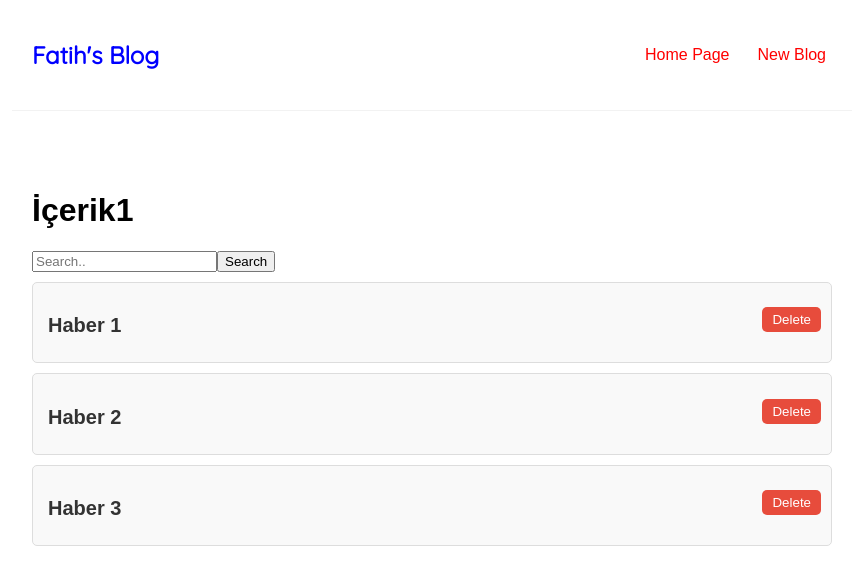
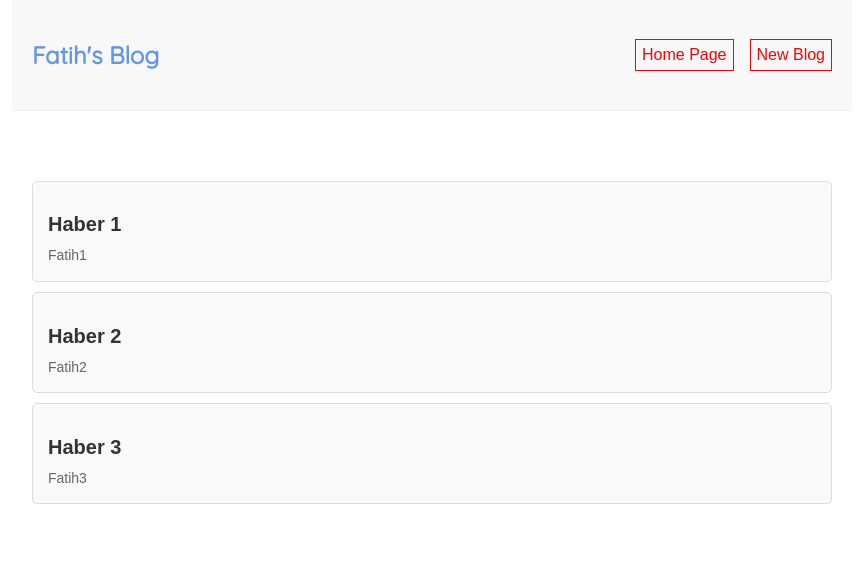
Before and after one commit to fatiihvarol/Blog-Page-With-React, a React (Create React App) app: page / in a window 1280 px wide. Shown: the top 584 px of the page, without its empty margins (208-1071 px from the left). Built offline with nearby package versions, Linux system fonts and the light colour scheme; data requests are answered from the project's data file; a web font is replaced by a local one.

Commit message:
BlogPage and css added and updated

```diff
--- a/package.json
+++ b/package.json
@@ -8,6 +8,7 @@
     "@testing-library/user-event": "^13.5.0",
     "react": "^18.2.0",
     "react-dom": "^18.2.0",
+    "react-router-dom": "^5.3.4",
     "react-scripts": "5.0.1",
     "web-vitals": "^2.1.4"
   },
--- a/src/App.js
+++ b/src/App.js
@@ -1,17 +1,31 @@
 
 import Navbar from './Navbar';
 import Home from './Home';
+import Create from './Create'
+import { BrowserRouter as Router, Route, Switch } from 'react-router-dom';
+import BlogPage from './BlogPage';
 
 function App() {
     return (
+        <Router>
+            <div className="App">
+                <Navbar />
+                <div className='content'>
+                    <Switch>
+                        <Route exact path="/">
+                            <Home />
+                        </Route>
+                        <Route exact path="/create">
+                            <Create />
+                        </Route>
+                        <Route exact path="/blogs/:id">
+                            <BlogPage />
+                        </Route>
+                    </Switch>
+                </div>
 
-        <div className="App">
-            <Navbar />
-            <div className='content'>
-                <Home />
             </div>
-
-        </div>
+        </Router>
     );
 }
 
--- a/src/BlogList.js
+++ b/src/BlogList.js
@@ -1,18 +1,20 @@
+import { Link } from 'react-router-dom'
 const BlogList = (props) => {
     const blogs = props.blogs
 
     return (
         <div className="blogList">
-            <h1 >{props.title}</h1>
-            <input id='searchTxt' type="text" placeholder="Search.."></input>
-            <button id="1" onClick={() => props.searchHandler(document.getElementById("searchTxt").value)}> Search </button>
+
             {
 
                 blogs.map((blog) => (
                     <div className="blogs-preview" key={blog.id}>
-                        <h2>{blog.title}</h2>
-                        <button onClick={() => props.deleteHandler(blog.id)}>Delete</button>
+                        <Link to={`/blogs/${blog.id}`}>
+                            <h2>{blog.title}</h2>
+                            <p>{blog.yazar}</p>
+                        </Link>
                     </div>
+
                 ))}
         </div>
     );
--- /dev/null
+++ b/src/BlogPage.js
@@ -0,0 +1,14 @@
+import { useParams } from "react-router-dom/cjs/react-router-dom.min";
+
+const BlogPage = () => {
+    const { id } = useParams()
+    return (
+
+        <div className="BlogPage">
+
+            <h1>BLOG PAGE !! - {id}</h1>
+        </div>
+    );
+}
+
+export default BlogPage;
--- /dev/null
+++ b/src/Create.js
@@ -0,0 +1,14 @@
+const createBlog = () => {
+    return (
+        <div className="createBlog">
+            <h2 >Add Blog Page</h2>
+            <h2 >Add Blog Page</h2>
+            <h2 >Add Blog Page</h2>
+            <h2 >Add Blog Page</h2>
+            <h2 >Add Blog Page</h2>
+
+        </div>
+    );
+}
+
+export default createBlog;
--- a/src/Home.js
+++ b/src/Home.js
@@ -1,32 +1,14 @@
 import { useEffect, useState } from "react";
 import BlogList from "./BlogList";
+import useFetch from "./useFetch";
 const Home = () => {
 
-    const [name, setName] = useState('fatih')
+    const { data: blogs, isPending } = useFetch('http://localhost:8000/blogs')
 
-    const [blogs, setBlog] = useState(null);
-
-    const deleteHandler = (id) => {
-        const newBlogs = blogs.filter(blog => blog.id !== id)
-        setBlog(newBlogs);
-    }
-    const searchHandler = (title) => {
-        const newBlogs = blogs.filter(blog => blog.title === title)
-        setBlog(newBlogs);
-    }
-    useEffect(() => {
-        fetch('http://localhost:8000/blogs')
-            .then(res => {
-                return res.json()
-            })
-            .then(data => {
-                console.log(data)
-                setBlog(data)
-            })
-    }, [])
     return (
         <div className="home">
-            {blogs && <BlogList blogs={blogs} title={"İçerik1"} deleteHandler={deleteHandler} searchHandler={searchHandler} />}
+            {isPending && <div>Loading..</div>}
+            {blogs && <BlogList blogs={blogs} title={"İçerik1"} />}
 
         </div>
     );
--- a/src/Navbar.js
+++ b/src/Navbar.js
@@ -1,11 +1,12 @@
+import { Link } from 'react-router-dom'
 const Navbar = () => {
 
 
     return (
         <nav className="navigation">
             <h1>Fatih's Blog</h1>
-            <a href="/">Home Page</a>
-            <a href="/">New Blog</a>
+            <Link to="/">Home Page</Link>
+            <Link to="/create">New Blog</Link>
         </nav>
     );
 }
--- a/src/index.css
+++ b/src/index.css
@@ -7,6 +7,10 @@ body {
     font-family: 'Muli', sans-serif;
 }
 
+.createBlog h2 {
+    text-align: center;
+}
+
 .navigation {
     padding: 20px;
     display: flex;
@@ -14,10 +18,12 @@ body {
     max-width: 800px;
     margin: 0 auto;
     border-bottom: 1px solid #f2f2f2;
+    background-color: #f8f8f8;
+    /* Arka plan rengi */
 }
 
 .navigation h1 {
-    color: blue;
+    color: cornflowerblue;
     font-family: 'Quicksand', sans-serif;
     margin-right: auto;
 }
@@ -27,16 +33,16 @@ body {
     text-decoration: none;
     margin-left: 16px;
     padding: 6px;
-    transition: color 0.3s ease;
+    border: 1px solid red;
+    /* Kenarlık ekleme */
+    transition: color 0.3s ease, border-color 0.3s ease;
+    /* Renk ve kenarlık geçişi */
 }
-
-/* Temel stillendirmeler */
-
-
-
 
 .navigation a:hover {
     color: brown;
+    border-color: brown;
+    /* Hover durumunda kenarlık rengi değiştirme */
 }
 
 .home {
@@ -45,8 +51,6 @@ body {
     padding: 20px;
 }
 
-/* Ek olarak, .navigation .links kuralınızı kaldırabilirsiniz, çünkü kullanılmıyor gibi görünüyor. */
-/* Temel stillendirmeler */
 .blogs-preview {
     border: 1px solid #ddd;
     padding: 15px;
@@ -55,21 +59,22 @@ body {
     border-radius: 5px;
     display: flex;
     flex-direction: column;
-    /* İçeriği dikey düzende hizalar */
     align-items: flex-start;
     transition: background-color 0.3s;
     position: relative;
-    /* İçeriği relative pozisyonlu yapar */
 }
 
-/* Başlık stillendirmesi */
+.blogs-preview:hover {
+    background-color: #e0e0e0;
+    /* Change to the desired hover background color */
+}
+
 .blogs-preview h2 {
     color: #333;
     font-size: 20px;
     margin-bottom: 10px;
 }
 
-/* Paragraf stillendirmesi */
 .blogs-preview p {
     color: #666;
     font-size: 14px;
@@ -77,7 +82,6 @@ body {
     margin: 0;
 }
 
-/* Buton stillendirmesi */
 .blogs-preview button {
     background-color: #e74c3c;
     color: white;
@@ -86,13 +90,13 @@ body {
     padding: 5px 10px;
     cursor: pointer;
     position: absolute;
-    /* Mutlak pozisyonlu hale getirir */
     bottom: 20px;
-    /* Alt kenara hizalar */
     right: 0;
-    /* Sağ kenara hizalar */
     margin: 10px;
-    /* Kenarlardan boşluk ekler */
+}
+
+.blogs-preview a {
+    text-decoration: none;
 }
 
 .blogs-preview button:hover {
--- /dev/null
+++ b/src/useFetch.js
@@ -0,0 +1,21 @@
+import { useEffect, useState } from "react";
+const useFetch = (url) => {
+
+    const [data, setData] = useState(null);
+    const [isPending, setIsPending] = useState(true)
+    useEffect(() => {
+        fetch(url)
+            .then(res => {
+                return res.json()
+            })
+            .then(data => {
+                setData(data)
+                setIsPending(false)
+            })
+            .catch(err => {
+                console.log(err.message)
+            })
+    }, [url])
+    return { data, isPending }
+}
+export default useFetch
```
Also changed, not shown: 1 other file (tests, documents, lock files or other folders).
